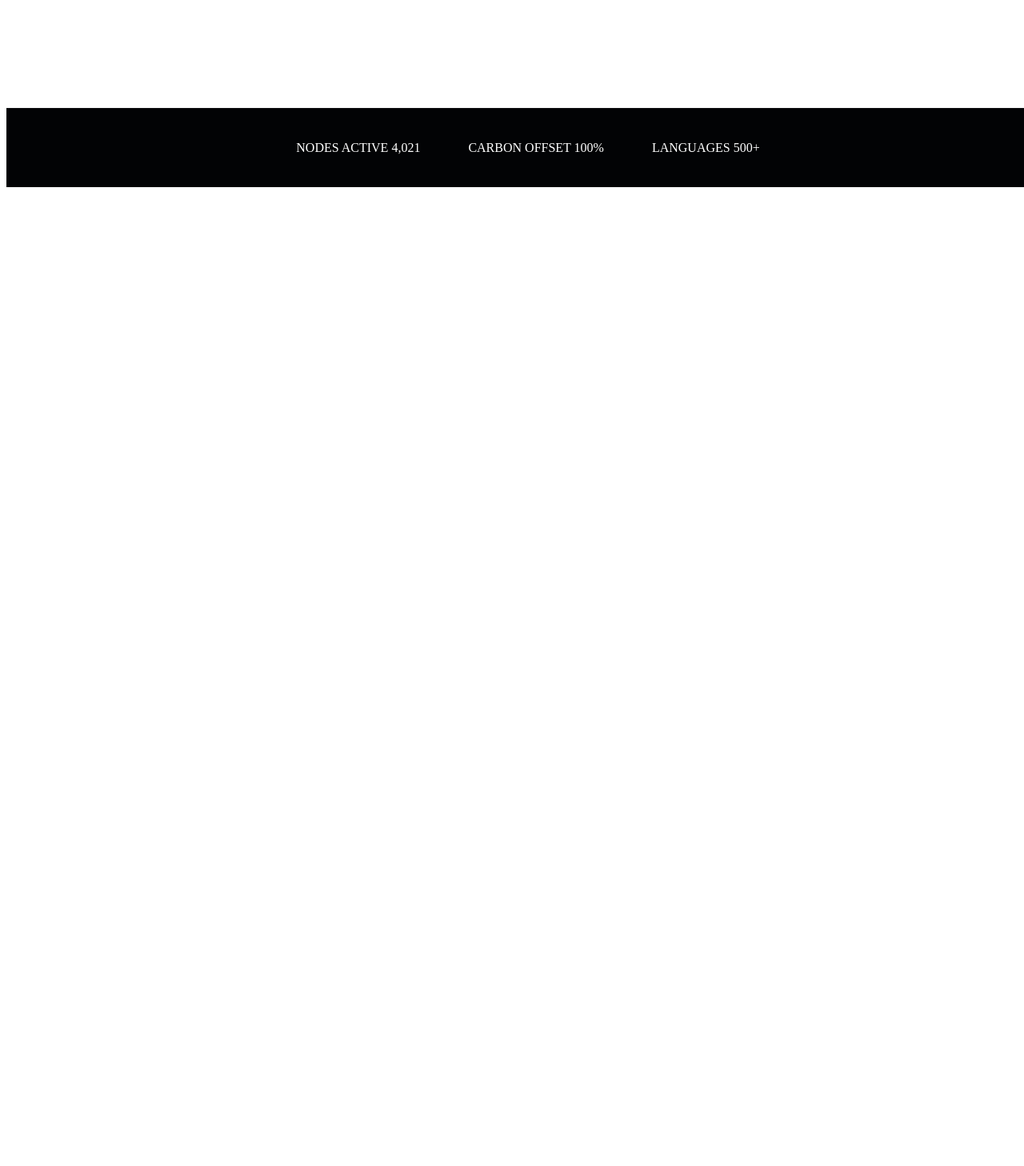
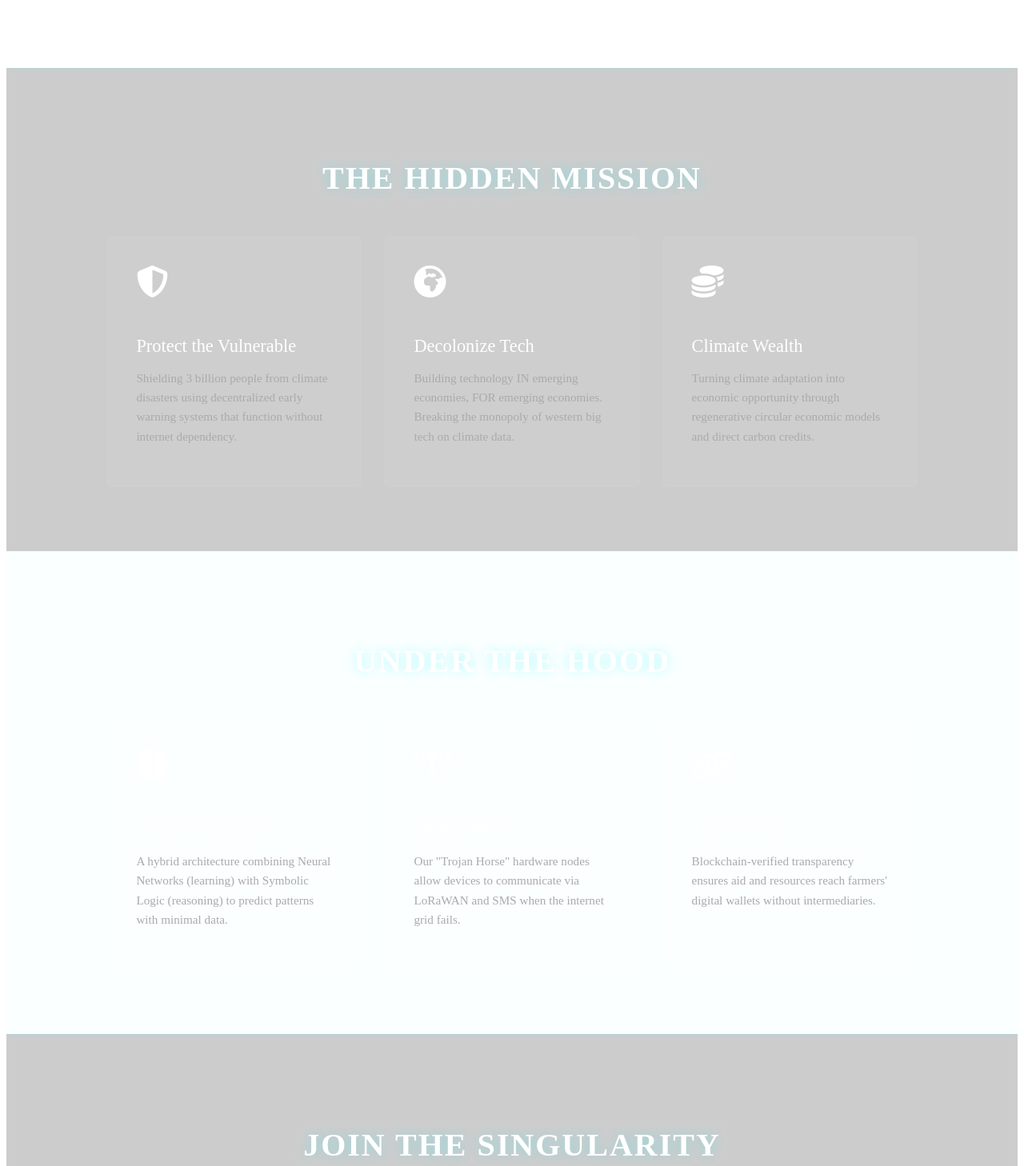
Before and after one commit to Manish1-star/Climate-Singularity-Hyperversed, a plain HTML site: page index.html in a window 1280 px wide. Shown: the part 1563-3021 px from the top of the page at 80% size. Before the commit the page ends 1805 px from the top, so only its background shows below. Drawn offline with Linux system fonts and the light colour scheme.

Commit message:
Update index.html

```diff
--- a/index.html
+++ b/index.html
@@ -4,18 +4,26 @@
     <meta charset="UTF-8">
     <meta name="viewport" content="width=device-width, initial-scale=1.0">
     <title>CS Hyperverse | Decentralized Intelligence</title>
-    <!-- Font: Space Grotesk for Tech Look -->
+
+    <!-- Favicon -->
+    <link rel="icon" href="assets/favicon.png" type="image/png">
+
+    <!-- Fonts: Space Grotesk for Tech Look -->
     <link href="https://fonts.googleapis.com/css2?family=Space+Grotesk:wght@300;500;700&display=swap" rel="stylesheet">
+
+    <!-- Icons: Font Awesome -->
     <link rel="stylesheet" href="https://cdnjs.cloudflare.com/ajax/libs/font-awesome/6.4.0/css/all.min.css">
+
+    <!-- Main Stylesheet -->
     <link rel="stylesheet" href="style.css">
 </head>
 <body>
 
-    <!-- Background Layer -->
+    <!-- Background Layer (Neural Network Animation) -->
     <canvas id="neural-canvas"></canvas>
     <div class="overlay"></div>
 
-    <!-- Top Navigation (Heads Up Display Style) -->
+    <!-- Top Navigation (HUD Style) -->
     <nav class="hud-nav">
         <div class="brand">
             <i class="fas fa-cube fa-spin-pulse"></i> CS HYPERVERSE
@@ -25,10 +33,10 @@
         </div>
     </nav>
 
-    <!-- Main Interface -->
+    <!-- MAIN DASHBOARD (The "Iron Man" Interface) -->
     <main class="dashboard-container">
 
-        <!-- Left Panel: The Narrative (Trojan Horse) -->
+        <!-- Left Panel: The Narrative -->
         <section class="hero-section">
             <div class="badge">PHASE 1: ALPHA</div>
             <h1 class="glitch-title" data-text="SYMBIOTIC SINGULARITY">SYMBIOTIC SINGULARITY</h1>
@@ -38,7 +46,7 @@
             </p>
 
             <div class="control-panel">
-                <button class="btn-primary">
+                <button class="btn-primary" onclick="document.getElementById('mission').scrollIntoView({behavior: 'smooth'})">
                     INITIALIZE PROTOCOL <i class="fas fa-chevron-right"></i>
                 </button>
                 <button class="btn-secondary">
@@ -46,24 +54,24 @@
                 </button>
             </div>
 
-            <!-- Live Terminal Log (New Pro Feature) -->
+            <!-- Live Terminal Log -->
             <div class="terminal-window">
                 <div class="terminal-header">
                     <span class="dot red"></span><span class="dot yellow"></span><span class="dot green"></span>
                     <span class="title">sys_log.exe</span>
                 </div>
                 <div class="terminal-body" id="terminal-output">
-                    <!-- JS will inject text here -->
+                    <!-- JS will inject text here automatically -->
                 </div>
             </div>
         </section>
 
-        <!-- Right Panel: The Commander (Profile) -->
+        <!-- Right Panel: The Commander (Profile Scanner) -->
         <section class="profile-section">
             <div class="hologram-card">
                 <div class="scan-overlay"></div>
                 <div class="profile-frame">
-                    <img src="profiles.jpg" alt="System Architect" ...
+                    <!-- IMAGE FIX: Make sure your photo is named 'profile.jpg' inside 'assets' folder -->
                     <img src="assets/profile.jpg" alt="System Architect" class="profile-img" onerror="this.src='https://images.unsplash.com/photo-1535713875002-d1d0cf377fde?ixlib=rb-4.0.3&auto=format&fit=crop&w=800&q=80'">
                 </div>
 
@@ -80,7 +88,7 @@
                     </div>
                 </div>
 
-                <!-- Decorative Tech Elements -->
+                <!-- Decorative Tech Corners -->
                 <div class="tech-corner tl"></div>
                 <div class="tech-corner tr"></div>
                 <div class="tech-corner bl"></div>
@@ -89,6 +97,63 @@
         </section>
 
     </main>
+
+    <!-- === SCROLLABLE CONTENT SECTIONS (THE REAL PURPOSE) === -->
+
+    <!-- Section 1: Core Mission -->
+    <section id="mission" class="content-section">
+        <h2 class="section-title">The Hidden Mission</h2>
+        <div class="grid-3">
+            <div class="info-card">
+                <i class="fas fa-shield-alt"></i>
+                <h3>Protect the Vulnerable</h3>
+                <p>Shielding 3 billion people from climate disasters using decentralized early warning systems that function without internet dependency.</p>
+            </div>
+            <div class="info-card">
+                <i class="fas fa-globe-africa"></i>
+                <h3>Decolonize Tech</h3>
+                <p>Building technology IN emerging economies, FOR emerging economies. Breaking the monopoly of western big tech on climate data.</p>
+            </div>
+            <div class="info-card">
+                <i class="fas fa-coins"></i>
+                <h3>Climate Wealth</h3>
+                <p>Turning climate adaptation into economic opportunity through regenerative circular economic models and direct carbon credits.</p>
+            </div>
+        </div>
+    </section>
+
+    <!-- Section 2: Technical Architecture -->
+    <section class="content-section" style="background: rgba(0, 243, 255, 0.02);">
+        <h2 class="section-title">Under The Hood</h2>
+        <div class="grid-3">
+            <div class="info-card">
+                <i class="fas fa-brain"></i>
+                <h3>Neuro-Symbolic AI</h3>
+                <p>A hybrid architecture combining Neural Networks (learning) with Symbolic Logic (reasoning) to predict patterns with minimal data.</p>
+            </div>
+            <div class="info-card">
+                <i class="fas fa-broadcast-tower"></i>
+                <h3>Offline Mesh</h3>
+                <p>Our "Trojan Horse" hardware nodes allow devices to communicate via LoRaWAN and SMS when the internet grid fails.</p>
+            </div>
+            <div class="info-card">
+                <i class="fas fa-link"></i>
+                <h3>Trust Protocol</h3>
+                <p>Blockchain-verified transparency ensures aid and resources reach farmers' digital wallets without intermediaries.</p>
+            </div>
+        </div>
+    </section>
+
+    <!-- Section 3: Call to Action -->
+    <section class="content-section" style="text-align: center;">
+        <h2 class="section-title">Join the Singularity</h2>
+        <p style="max-width: 600px; margin: 0 auto 30px auto; color: #ccc; font-size: 1.1rem;">
+            We are architecting the last line of defense. Developers, scientists, and partners - the protocol awaits your input.
+        </p>
+        <button class="btn-primary" style="padding: 20px 40px; font-size: 1rem;" onclick="window.location.href='mailto:contact@hyperverse.org'">
+            INITIATE CONTACT <i class="fas fa-envelope-open-text" style="margin-left: 10px;"></i>
+        </button>
+    </section>
 
     <!-- Footer Stats -->
     <footer class="hud-footer">
@@ -106,6 +171,7 @@
         </div>
     </footer>
 
+    <!-- Logic Script -->
     <script src="main.js"></script>
 </body>
 </html>
```
